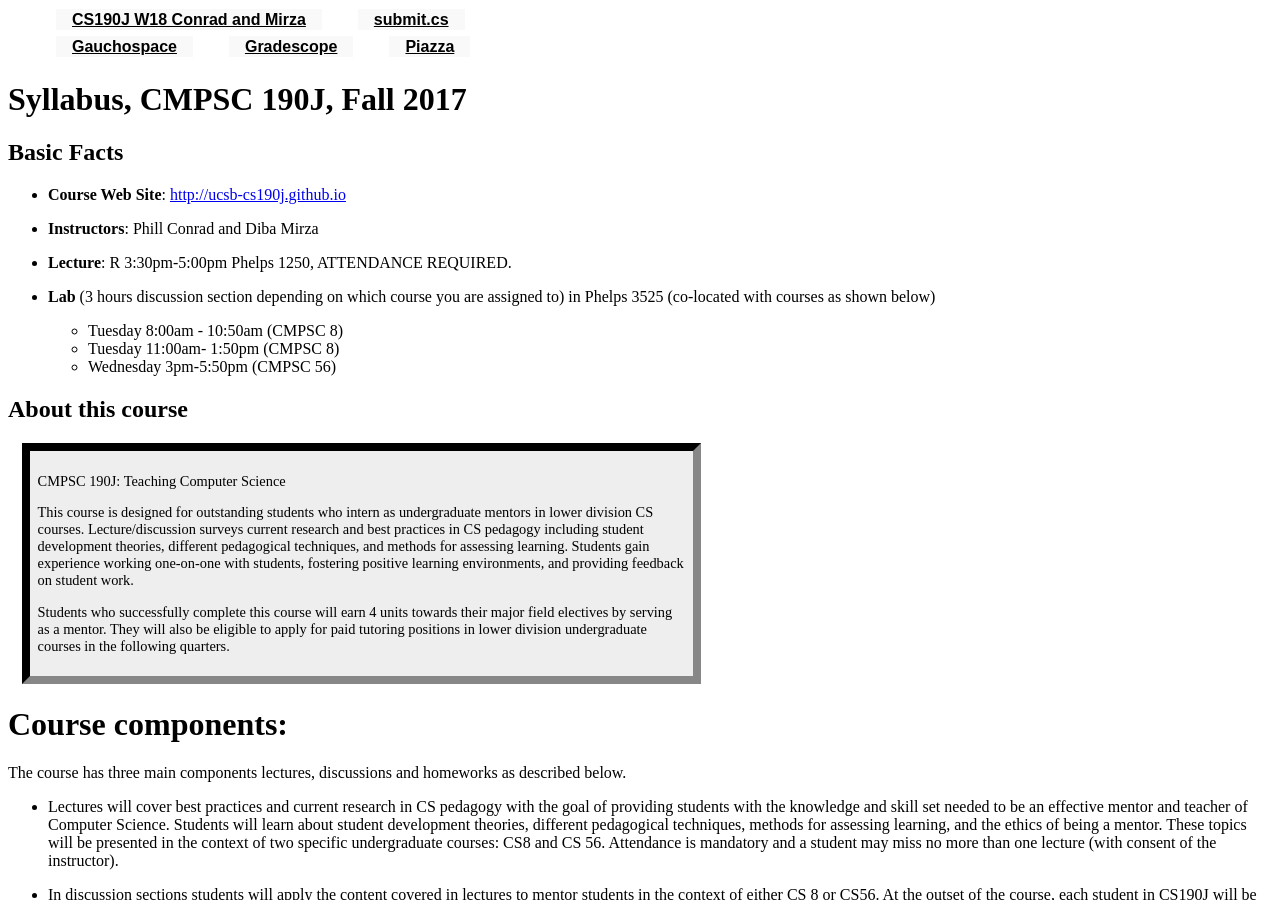
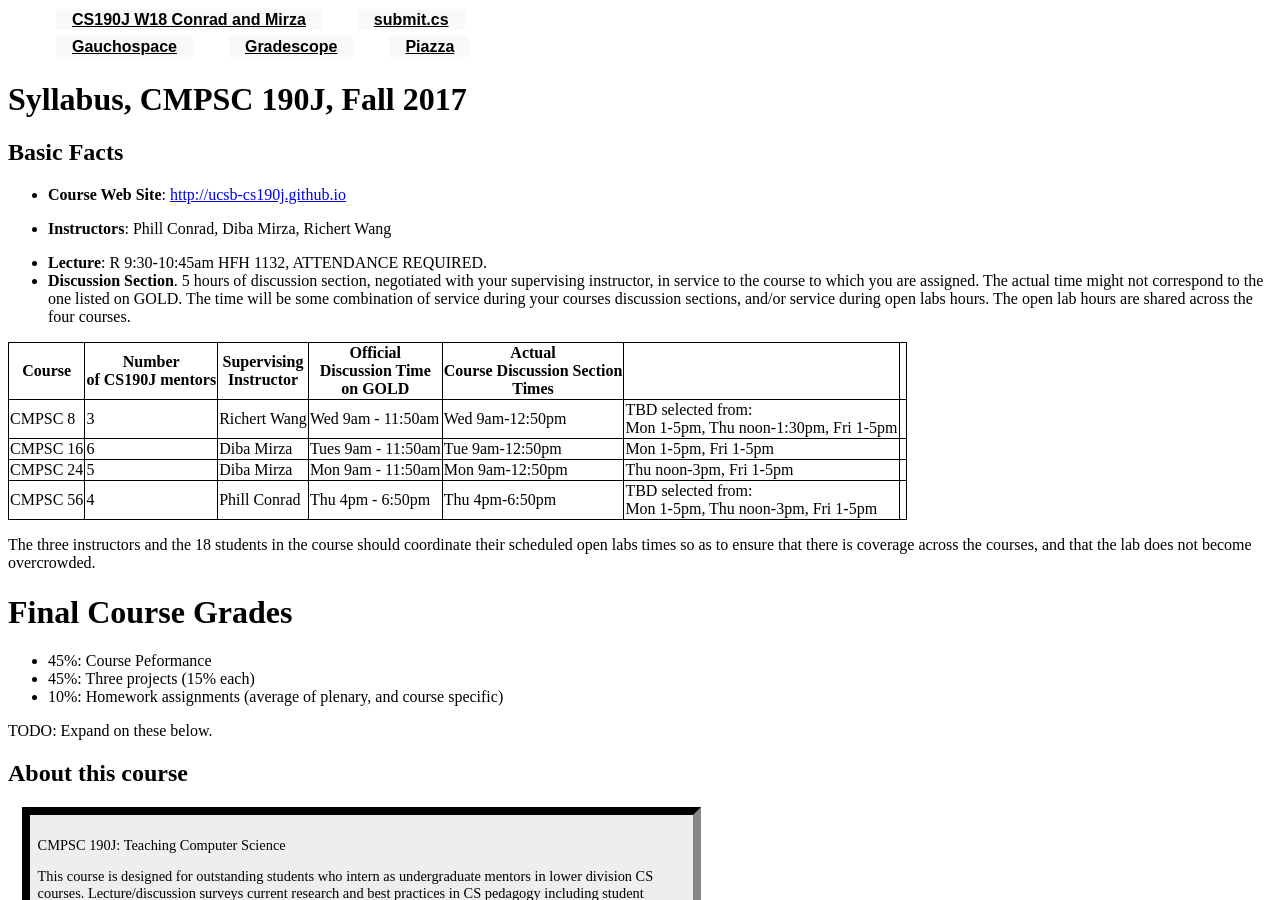
Before and after one commit to ucsb-cs190j-w18/ucsb-cs190j-w18.github.io, a Jekyll site: the page built from _info/syllabus.md, in a window 1280 px wide and 900 px high. Built offline with Jekyll 4.4.1, drawn with Linux system fonts in a browser that asks for light colours.

Commit message:
Update syllabus.md

```diff
--- a/_info/syllabus.md
+++ b/_info/syllabus.md
@@ -8,14 +8,28 @@ Basic Facts
 -----------
 
 * **Course Web Site**: <http://ucsb-cs190j.github.io>
-* **Instructors**: Phill Conrad and Diba Mirza
+* **Instructors**: Phill Conrad, Diba Mirza, Richert Wang
 
-* **Lecture**: R 3:30pm-5:00pm Phelps 1250, ATTENDANCE REQUIRED.
-* **Lab** (3 hours discussion section depending on which course you are assigned to) in Phelps 3525  (co-located with courses as shown below)
+* **Lecture**: R 9:30-10:45am HFH 1132, ATTENDANCE REQUIRED.
+* **Discussion Section**.  5 hours of discussion section, negotiated with your supervising instructor, in service to the course to which you are assigned.   The actual time might not correspond to the one listed on GOLD.   The time will be some combination of service during your courses discussion sections, and/or service during open labs hours.   The open lab hours are shared across the four courses.
 
-  * Tuesday 8:00am - 10:50am  (CMPSC 8)
-  * Tuesday 11:00am- 1:50pm  (CMPSC 8)
-  * Wednesday 3pm-5:50pm (CMPSC 56)
+| Course   | Number<br> of CS190J mentors | Supervising <br> Instructor | Official<br> Discussion Time<br> on GOLD | Actual<br> Course Discussion Section <br> Times |
+|----------|----------------|--------------------|------------------|-------------------------------------------------|
+| CMPSC 8  | 3 | Richert Wang   | Wed 9am - 11:50am  | Wed 9am-12:50pm  | TBD selected from: <br>Mon 1-5pm, Thu noon-1:30pm, Fri 1-5pm |               |
+| CMPSC 16 | 6 | Diba Mirza     | Tues 9am - 11:50am | Tue 9am-12:50pm  | Mon 1-5pm, Fri 1-5pm |
+| CMPSC 24 | 5 | Diba Mirza     | Mon 9am - 11:50am  | Mon 9am-12:50pm  | Thu noon-3pm, Fri 1-5pm |
+| CMPSC 56 | 4 | Phill Conrad   | Thu 4pm - 6:50pm   | Thu 4pm-6:50pm   | TBD selected from: <br>Mon 1-5pm, Thu noon-3pm, Fri 1-5pm |
+
+The three instructors and the 18 students in the course should coordinate their scheduled open labs times so as to ensure that there is coverage across the courses, and that the lab does not become overcrowded.
+
+
+# Final Course Grades
+
+* 45%: Course Peformance
+* 45%: Three projects (15% each)
+* 10%: Homework assignments (average of plenary, and course specific)
+
+TODO: Expand on these below.
 
 
 About this course
```
